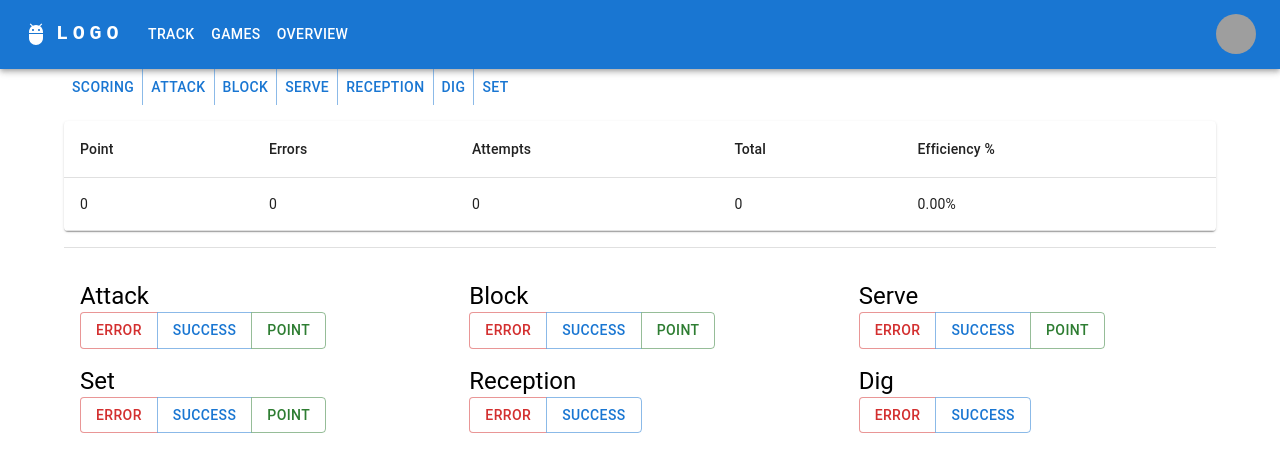
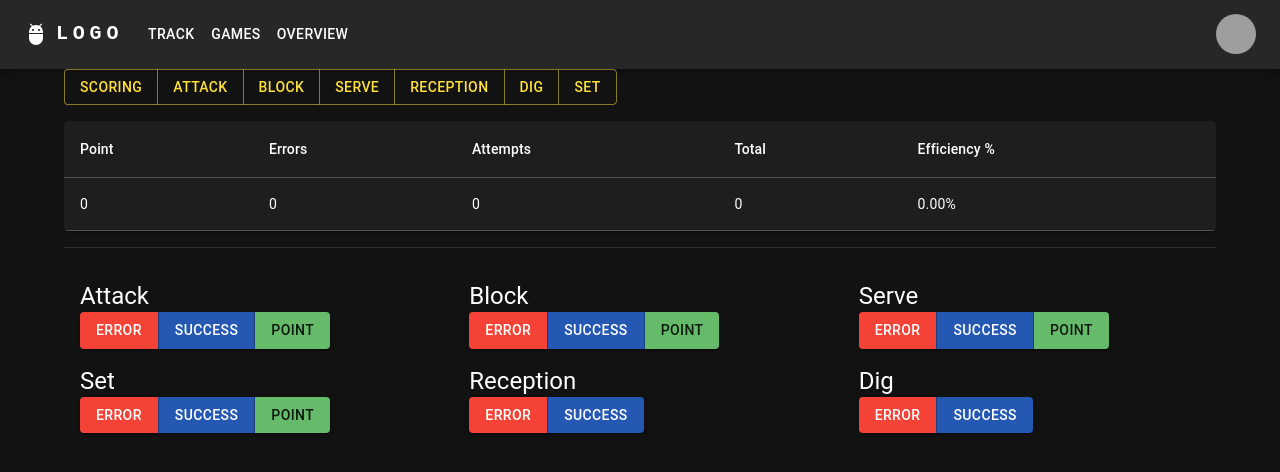
Before and after one commit to Angelo4/Volleyball-Stat-Tracker, a React (Create React App) app in the folder volleyball-stat-tracker-app/: page / in a window 1280 px wide. Shown: the top 472 px of the page. Built offline with nearby package versions, Linux system fonts and the light colour scheme; grey boxes are pictures that could not be loaded.

Commit message:
Playing around theming

```diff
--- a/volleyball-stat-tracker-app/src/App.tsx
+++ b/volleyball-stat-tracker-app/src/App.tsx
@@ -1,13 +1,29 @@
 import ResponsiveAppBar from './components/ResponsiveAppBar';
 import TrackGame from './features/TrackGame';
+import { ThemeProvider, createTheme } from '@mui/material/styles';
+import CssBaseline from '@mui/material/CssBaseline';
+
+const theme = createTheme({
+  palette: {
+    mode: 'dark',
+    primary: {
+      main: '#2558b3',
+    },
+    secondary: {
+      main: '#ffe139',
+    },
+  },
+});
 
 function App() {
-  // const test = useSelector((state: VolleyBallStats) => state.attack.success);
   return (
-    <div>
-      <ResponsiveAppBar />
-      <TrackGame />
-    </div>
+    <>
+      <ThemeProvider theme={theme}>
+        <CssBaseline />
+        <ResponsiveAppBar />
+        <TrackGame />
+      </ThemeProvider>
+    </>
   );
 }
 
--- a/volleyball-stat-tracker-app/src/components/SessionStatsContainer.tsx
+++ b/volleyball-stat-tracker-app/src/components/SessionStatsContainer.tsx
@@ -25,7 +25,11 @@ const SessionStatsContainer = (props: Props) => {
 
   return (
     <>
-      <ButtonGroup variant="text" aria-label="text button group">
+      <ButtonGroup
+        color="secondary"
+        variant="outlined"
+        aria-label="text button group"
+      >
         <Button>Scoring</Button>
         <Button>Attack</Button>
         <Button>Block</Button>
--- a/volleyball-stat-tracker-app/src/components/vb_action_center/ActionButtonGroup.tsx
+++ b/volleyball-stat-tracker-app/src/components/vb_action_center/ActionButtonGroup.tsx
@@ -12,7 +12,7 @@ const ActionButtonGroup = (props: ActionButtonGroupProps) => {
   return (
     <Grid item xs={4}>
       <Typography variant="h5">{props.title}</Typography>
-      <ButtonGroup>
+      <ButtonGroup variant="contained">
         <Button color="error" onClick={props.handleErrorClick}>
           Error
         </Button>
```
